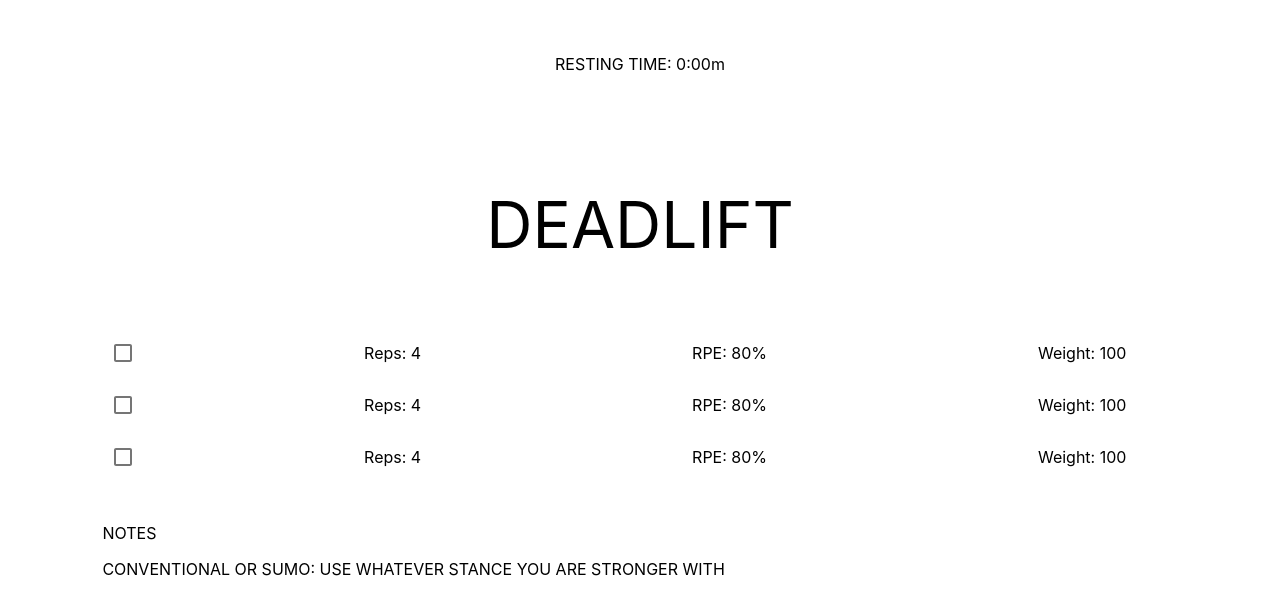
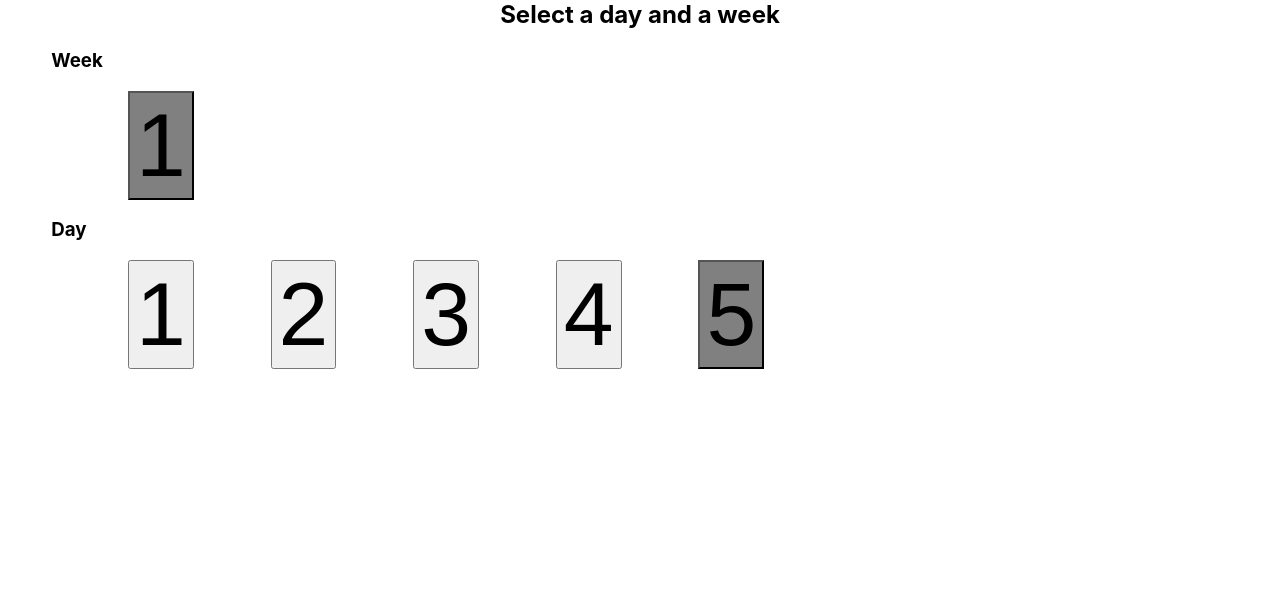
Before and after one commit to joedownard/workout-tracker, a React (Create React App) app: page / in a window 1280 px wide. Shown: the top 614 px of the page. Built offline with nearby package versions, Linux system fonts and the light colour scheme.

Commit message:
Added more days. Added week/day selection page.

```diff
--- a/src/App.css
+++ b/src/App.css
@@ -3,6 +3,32 @@
     -webkit-scroll-snap-type: y mandatory;
     overflow-y: scroll;
     height: 100vh;
+}
+
+.DayWeekSelectionPage{
+    scroll-snap-align: start;
+    height:100vh;
+    min-height: 100vh;
+}
+
+.dayWeekContainer{
+    margin: 2vh 4vw;
+}
+
+.dayWeekButton {
+    font-size: 7vw;
+    margin-left: 6vw;
+}
+
+.dayWeekButtonSelected {
+    background-color: grey;
+    font-size: 7vw;
+    margin-left: 6vw;
+}
+
+.promptHeader{
+    margin-top: 4vh;
+    text-align: center;
 }
 
 .topBar {
--- a/src/App.js
+++ b/src/App.js
@@ -1,10 +1,10 @@
 import './App.css';
 import {useState} from "react";
-import { Checkbox } from '@material-ui/core';
+import {Checkbox} from '@material-ui/core';
 
 function App() {
-    let week = 0
-    let day = 1
+    const [week, setWeek] = useState(0)
+    const [day, setDay] = useState(4)
 
     const program = [[[{
         name: "Back Squat",
@@ -14,19 +14,19 @@ function App() {
         name: "Back Squat",
         notes: "KEEP BACK ANGLE AND FORM CONSISTENT ACROSS ALL REPS",
         sets: [{reps: 8, RPE: "70%", weight: 60}, {reps: 8, RPE: "70%", weight: 60}]
-    },{
+    }, {
         name: "Overhead Press",
         notes: "RESET EACH REP (DON'T TOUCH-AND-PRESS)",
         sets: [{reps: 8, RPE: "80%", weight: 40}, {reps: 8, RPE: "80%", weight: 40}, {reps: 8, RPE: "80%", weight: 40}]
-    },{
+    }, {
         name: "Lying Leg Curl",
         notes: "FOCUS ON SQUEEZING GLUTES",
         sets: [{reps: 8, RPE: "7", weight: 40}, {reps: 8, RPE: "7", weight: 40}, {reps: 8, RPE: "7", weight: 40}]
-    },{
+    }, {
         name: "Helms Row",
         notes: "STRICT FORM. DRIVE ELBOWS OUT AND BACK AT 45 DEGREE ANGLE",
         sets: [{reps: 12, RPE: "9", weight: 20}, {reps: 12, RPE: "9", weight: 20}, {reps: 12, RPE: "9", weight: 20}]
-    },{
+    }, {
         name: "Hammer Curl",
         notes: "KEEP ELBOWS LOCKED IN PLACE, SQUEEZE THE DUMBBELL HANDLE HARD!",
         sets: [{reps: 20, RPE: "10", weight: 15}, {reps: 20, RPE: "10", weight: 15}, {reps: 20, RPE: "10", weight: 15}]
@@ -34,30 +34,193 @@ function App() {
         [{
             name: "DEADLIFT",
             notes: "CONVENTIONAL OR SUMO: USE WHATEVER STANCE YOU ARE STRONGER WITH",
-            sets: [{reps: 4, RPE: "80%", weight: 100},{reps: 4, RPE: "80%", weight: 100},{reps: 4, RPE: "80%", weight: 100}]
+            sets: [{reps: 4, RPE: "80%", weight: 100}, {reps: 4, RPE: "80%", weight: 100}, {
+                reps: 4,
+                RPE: "80%",
+                weight: 100
+            }]
         }, {
             name: "BARBELL BENCH PRESS",
             notes: "TOP SET. LEAVE 1 (MAYBE 2) REPS IN THE TANK. HARD SET.",
             sets: [{reps: 3, RPE: "85%", weight: 60}]
-        },{
+        }, {
             name: "BARBELL BENCH PRESS",
             notes: "QUICK 1 SECOND PAUSE ON THE CHEST ON EACH REP",
-            sets: [{reps: 10, RPE: "70%", weight: 50}, {reps: 8, RPE: "70%", weight: 50}]
-        },{
+            sets: [{reps: 10, RPE: "70%", weight: 50}, {reps: 10, RPE: "70%", weight: 50}]
+        }, {
             name: "HIP ABDUCTION",
             notes: "MACHINE, BAND OR WEIGHTED, 1 SECOND ISOMETRIC HOLD AT THE TOP OF EACH REP",
             sets: [{reps: 15, RPE: "9", weight: 32}, {reps: 15, RPE: "9", weight: 32}, {reps: 15, RPE: "9", weight: 32}]
-        },{
+        }, {
             name: "WEIGHTED PULL-UP",
             notes: "1.5X SHOULDER WIDTH GRIP, PULL YOUR CHEST TO THE BAR",
-            sets: [{reps: 5, RPE: "8", weight: 20},{reps: 5, RPE: "8", weight: 20},{reps: 5, RPE: "8", weight: 20}]
-        },{
+            sets: [{reps: 5, RPE: "8", weight: 20}, {reps: 5, RPE: "8", weight: 20}, {reps: 5, RPE: "8", weight: 20}]
+        }, {
             name: "STANDING CALF RAISE",
             notes: "1-2 SECOND PAUSE AT THE BOTTOM OF EACH REP, FULL ROM",
-            sets: [{reps: 8, RPE: "9", weight: 100},{reps: 8, RPE: "9", weight: 100},{reps: 8, RPE: "9", weight: 100}]
-        },]]]
+            sets: [{reps: 8, RPE: "9", weight: 100}, {reps: 8, RPE: "9", weight: 100}, {reps: 8, RPE: "9", weight: 100}]
+        },],
+        [{
+            name: "BACK SQUAT",
+            notes: "MAINTAIN TIGHT PRESSURE IN YOUR UPPER BACK AGAINST THE BAR",
+            sets: [{reps: 4, RPE: "80%", weight: 80}, {reps: 4, RPE: "80%", weight: 80}, {
+                reps: 4,
+                RPE: "80%",
+                weight: 80
+            },]
+        }, {
+            name: "WEIGHTED DIP",
+            notes: "DO DUMBBELL FLOOR PRESS IF NO ACCESS TO DIP HANDLES",
+            sets: [{reps: 8, RPE: "8", weight: 20}, {reps: 8, RPE: "8", weight: 20}, {reps: 8, RPE: "8", weight: 20},]
+        }, {
+            name: "HANGING LEG RAISE",
+            notes: "KNEES TO CHEST, CONTROLLED REPS, STRAIGHTEN LEGS MORE TO INCREASE DIFFICULTY",
+            sets: [{reps: 10, RPE: "9", weight: 0}, {reps: 10, RPE: "9", weight: 0}, {reps: 10, RPE: "9", weight: 0},]
+        }, {
+            name: "DB PULL-OVER",
+            notes: "CAN USE A DB, CABLE/ROPE OR BAND, STRETCH AND SQUEEZE LATS!",
+            sets: [{reps: 12, RPE: "8", weight: 24}, {reps: 12, RPE: "8", weight: 24}, {
+                reps: 12,
+                RPE: "8",
+                weight: 24
+            },]
+        }, {
+            name: "INCLINE DUMBBELL CURL",
+            notes: "DO EACH ARM ONE AT A TIME RATHER THAN ALTERNATING, START WITH YOUR WEAK ARM",
+            sets: [{reps: 12, RPE: "9", weight: 15}, {reps: 12, RPE: "9", weight: 15}, {
+                reps: 12,
+                RPE: "9",
+                weight: 15
+            },]
+        }, {
+            name: "FACE PULL",
+            notes: "CAN USE CABLE/ROPE OR BAND, RETRACT YOUR SHOULDER BLADES AS YOU PULL",
+            sets: [{reps: 12, RPE: "9", weight: 40}, {reps: 12, RPE: "9", weight: 40}, {
+                reps: 12,
+                RPE: "9",
+                weight: 40
+            }, {reps: 12, RPE: "9", weight: 40},]
+        },],
+        [{
+            name: "PAUSE DEADLIFT",
+            notes: "3 SECOND PAUSE RIGHT AFTER THE PLATES COME OFF THE GROUND",
+            sets: [{reps: 2, RPE: "75%", weight: 110}, {reps: 2, RPE: "75%", weight: 110}, {
+                reps: 2,
+                RPE: "75%",
+                weight: 110
+            }, {reps: 2, RPE: "75%", weight: 110},]
+        }, {
+            name: "PAUSE BARBELL BENCH PRESS",
+            notes: "2-3 SECOND PAUSE ON THE CHEST",
+            sets: [{reps: 5, RPE: "75%", weight: 60}, {reps: 5, RPE: "75%", weight: 60}, {
+                reps: 5,
+                RPE: "75%",
+                weight: 60
+            },]
+        }, {
+            name: "CHEST-SUPPORTED T-BAR ROW ",
+            notes: "BE MINDFUL OF LOWER BACK FATIGUE. STAY LIGHT, MINIMIZE CHEATING",
+            sets: [{reps: 10, RPE: "7", weight: 50}, {reps: 10, RPE: "7", weight: 50}, {
+                reps: 10,
+                RPE: "7",
+                weight: 50
+            },]
+        }, {
+            name: "LYING LEG CURL",
+            notes: "FOCUS ON SQUEEZING HAMSTRINGS",
+            sets: [{reps: 6, RPE: "8", weight: 45}, {reps: 6, RPE: "8", weight: 45}, {reps: 6, RPE: "8", weight: 45},]
+        }, {
+            name: "DUMBBELL SHRUG",
+            notes: "FEEL A STRETCH ON THE TRAPS AT THE BOTTOM, SQUEEZE HARD AT THE TOP",
+            sets: [{reps: 20, RPE: "9", weight: 15}, {reps: 20, RPE: "9", weight: 15}, {
+                reps: 20,
+                RPE: "9",
+                weight: 15
+            },]
+        },],
+        [{
+            name: "EZ BAR CURL",
+            notes: "CURL THE BAR OUT AND UP IN AN ARC. MINIMIZE MOMENTUM.",
+            sets: [{reps: 12, RPE: "8", weight: 35}, {reps: 12, RPE: "8", weight: 35}, {
+                reps: 12,
+                RPE: "8",
+                weight: 35
+            },]
+        }, {
+            name: "SKULL CRUSHER",
+            notes: "ARC THE BAR BACK BEHIND YOUR HEAD, SOFT TOUCH ON THE FLOOR BEHIND YOU",
+            sets: [{reps: 12, RPE: "8", weight: 35}, {reps: 12, RPE: "8", weight: 35}, {
+                reps: 12,
+                RPE: "8",
+                weight: 35
+            },]
+        }, {
+            name: "CABLE CURL (REVERSE 21s)",
+            notes: "DO BOTH ARMS AT ONCE: 7 REPS FULL ROM, 7 REPS TOP 1/2, 7 REPS BOTTOM 1/2",
+            sets: [{reps: 21, RPE: "10", weight: 40}, {reps: 21, RPE: "7", weight: 40}, {
+                reps: 21,
+                RPE: "7",
+                weight: 40
+            },]
+        }, {
+            name: "TRICEPS PRESSDOWN (REVERSE 21s)",
+            notes: "DO BOTH ARMS AT ONCE: 7 REPS FULL ROM, 7 REPS BOTTOM 1/2, 7 REPS TOP 1/2",
+            sets: [{reps: 21, RPE: "10", weight: 45}, {reps: 21, RPE: "10", weight: 45}, {
+                reps: 21,
+                RPE: "10",
+                weight: 45
+            },]
+        }, {
+            name: "DUMBBELL LATERAL RAISE",
+            notes: "ARC THE DUMBBELL OUT, MIND-MUSCLE CONNECTION WITH MIDDLE FIBERS",
+            sets: [{reps: 20, RPE: "9", weight: 10}, {reps: 20, RPE: "9", weight: 10}, {
+                reps: 20,
+                RPE: "9",
+                weight: 10
+            },]
+        }, {
+            name: "DUMBBELL SHRUG",
+            notes: "1-2 SECOND PAUSE AT THE BOTTOM OF EACH REP, FULL SQUEEZE AT THE TOP",
+            sets: [{reps: 12, RPE: "9", weight: 20}, {reps: 12, RPE: "9", weight: 20}, {
+                reps: 12,
+                RPE: "9",
+                weight: 20
+            },]
+        },],]]
+    const exerciseList = program[week][day].map((exercise, index) => <Exercise dayProgram={program[week][day]}
+                                                                               key={index} pageNumber={index + 1}/>)
     return (
-            program[week][day].map((exercise, index) => <Exercise dayProgram={program[week][day]} pageNumber={index+1}/>)
+        <div>
+            <DayWeekSelectionPage setWeek={setWeek} setDay={setDay} currDay={day} currWeek={week} program={program}/>
+            <div>
+                {exerciseList}
+            </div>
+        </div>
+    );
+}
+
+function DayWeekSelectionPage(props) {
+    const dayButtons = []
+    for (let i = 1; i < props.program[props.currWeek].length+1; i++) {
+        dayButtons.push(<button className={props.currDay === i-1 ? "dayWeekButtonSelected" : "dayWeekButton"} key={i} onClick={() => props.setDay(i-1)}>{i}</button>)
+    }
+
+    const weekButtons = []
+    for (let i = 1; i < props.program.length+1; i++) {
+        weekButtons.push(<button className={props.currWeek === i-1 ? "dayWeekButtonSelected" : "dayWeekButton"} key={i} onClick={() => props.setWeek(i-1)}>{i}</button>)
+    }
+
+    return (
+        <div className="DayWeekSelectionPage">
+            <div className="dayWeekContainer">
+            <h2 className="promptHeader">Select a day and a week</h2>
+            <h3>Week</h3>
+            {weekButtons}
+
+            <h3>Day</h3>
+                {dayButtons}
+            </div>
+        </div>
     );
 }
 
@@ -66,19 +229,19 @@ function Exercise(props) {
     const [time, setTime] = useState(0)
     const [timerInterval, setTimerInterval] = useState()
 
-    function startTimer () {
+    function startTimer() {
         if (timerInterval) {
             clearInterval(timerInterval)
             setTimerInterval()
         }
         const date = new Date()
         const incrementTimer = setInterval(() => {
-            setTime(((new Date().getTime()) - date.getTime())/1000)
+            setTime(((new Date().getTime()) - date.getTime()) / 1000)
         }, 1000)
         setTimerInterval(incrementTimer)
     }
 
-    function stopTimer () {
+    function stopTimer() {
         if (timerInterval) {
             clearInterval(timerInterval)
             setTimerInterval()
@@ -103,7 +266,8 @@ function Exercise(props) {
             <div className="mainContent">
                 <p className="exerciseName">{exerciseName}</p>
                 <div className="sets">
-                    {sets.map((set, index) => <Set id={index} reps={set.reps} RPE={set.RPE} weight={set.weight} startTimer={startTimer} stopTimer={stopTimer}/>)}
+                    {sets.map((set, index) => <Set id={index} key={index} reps={set.reps} RPE={set.RPE} weight={set.weight}
+                                                   startTimer={startTimer} stopTimer={stopTimer}/>)}
                 </div>
                 <div className="notes">
                     <header className="notesHeader">NOTES</header>
```
